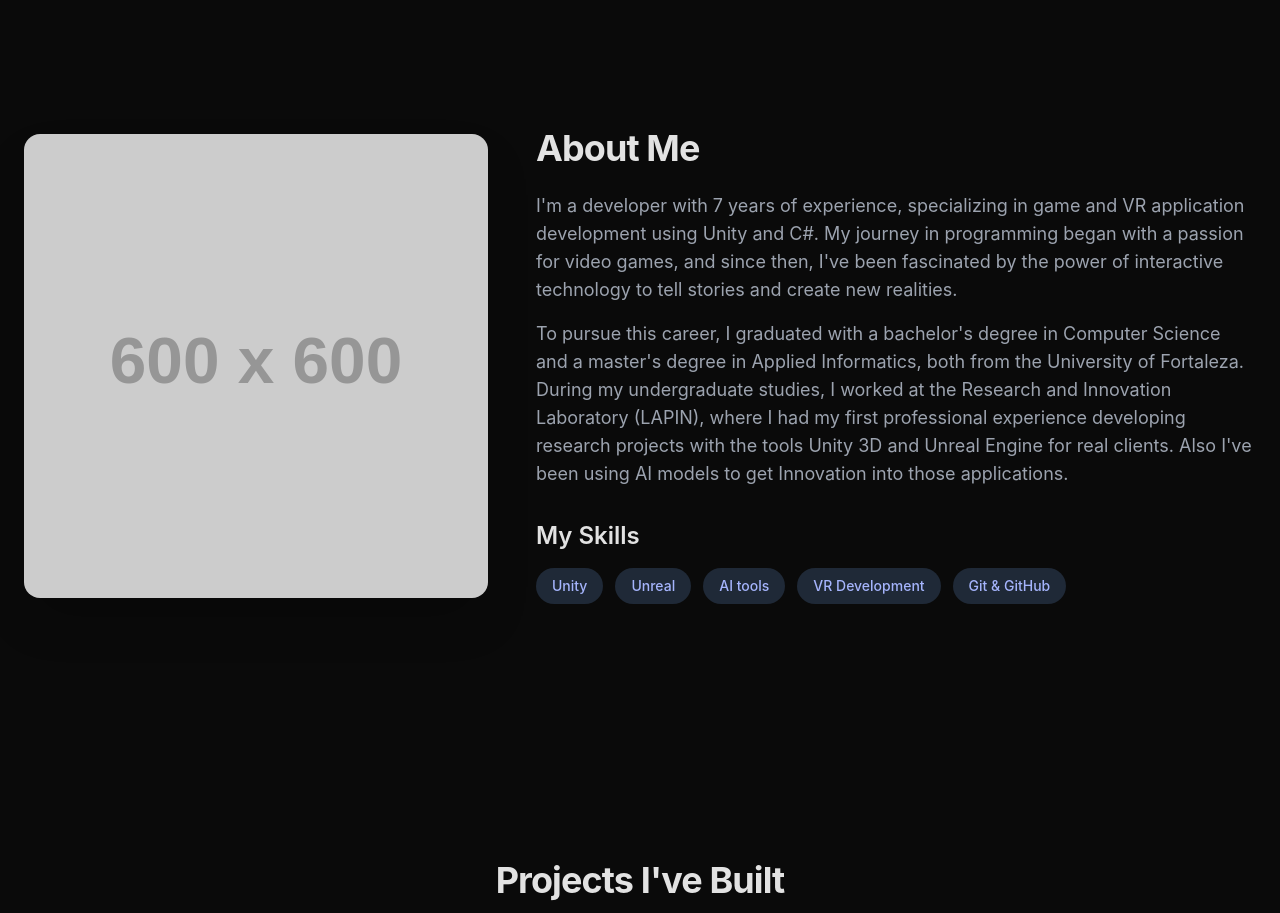
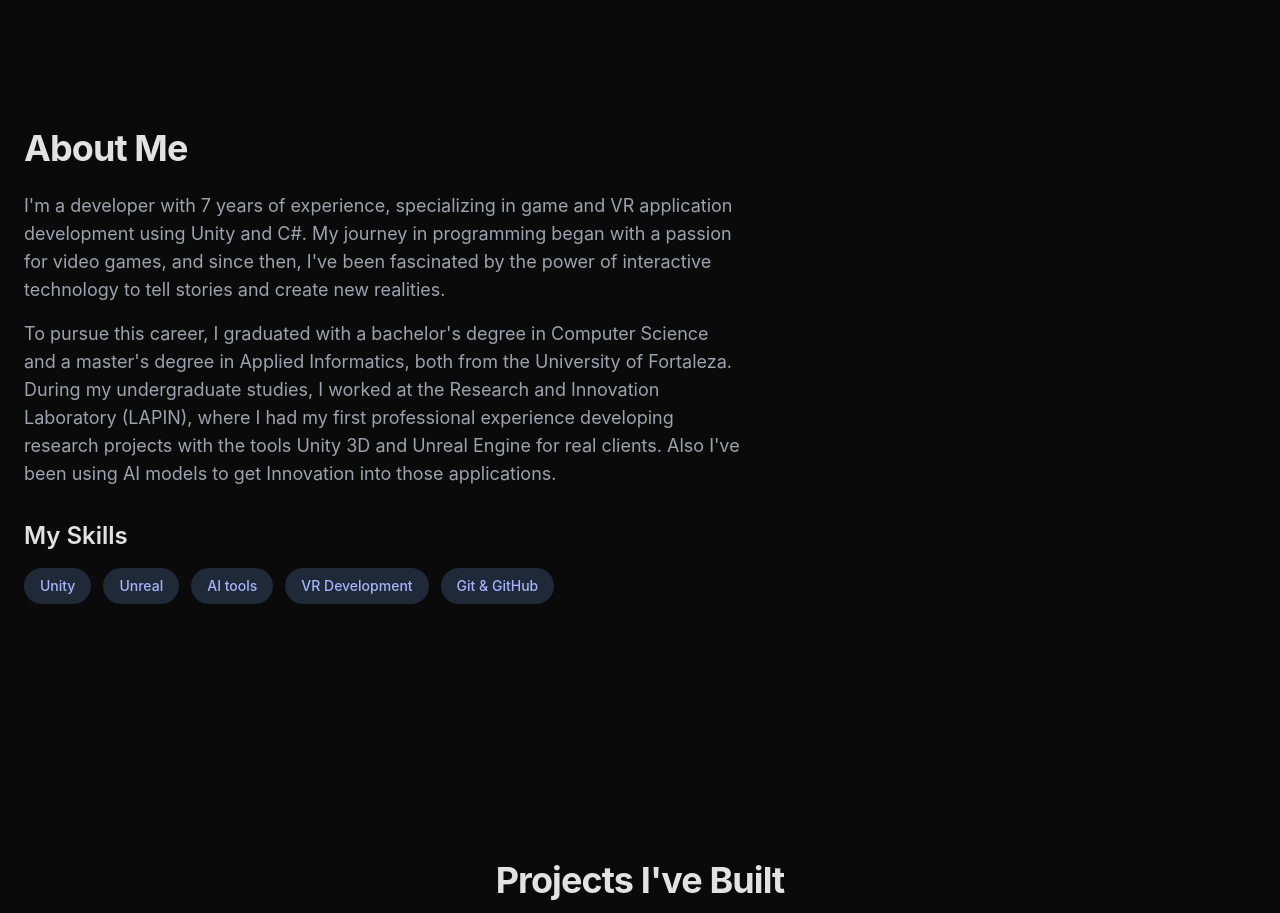
Before and after one commit to matbn/matbn.github.io, a plain HTML site: page index.html in a window 1280 px wide. Shown: the part 800-1713 px from the top of the page. Drawn offline with nearby package versions, Linux system fonts and the light colour scheme; placeholder pictures from the web are drawn by us.

Commit message:
Hiding photo session (it will be back soon)

```diff
--- a/index.html
+++ b/index.html
@@ -39,9 +39,9 @@
       <!-- Seção Sobre Mim -->
       <section id="about" class="py-20 lg:py-32">
         <div class="grid grid-cols-1 lg:grid-cols-5 gap-12 items-center">
-          <div class="lg:col-span-2 animate-on-scroll">
+          <!--div class="lg:col-span-2 animate-on-scroll">
             <img src="https://placehold.co/600x600/1e1b4b/ffffff?text=Your+Photo" alt="Photo of Matheus Nogueira" class="rounded-2xl shadow-2xl w-full h-auto object-cover aspect-square" />
-          </div>
+          </div-->
           <div class="lg:col-span-3 animate-on-scroll" style="transition-delay: 200ms">
             <h2 class="text-4xl font-bold tracking-tight" data-key="aboutTitle">About Me</h2>
             <p class="mt-6 text-lg text-gray-400" data-key="aboutP1">
```
